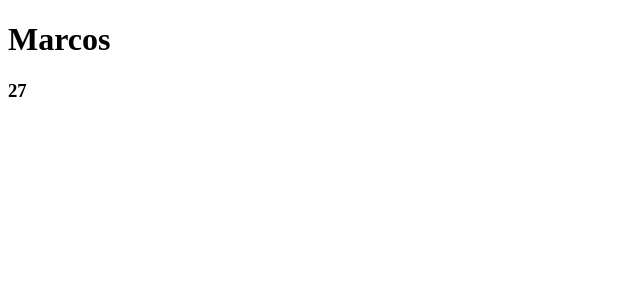
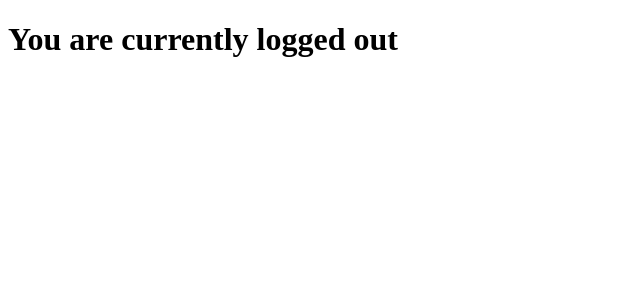
Before and after one commit to kevincwashburn/react-practice, a React (Create React App) app in the folder practice-app/: page / in a window 1280 px wide. Shown: the top 300 px of the page, without its empty margins (0-640 px from the left). Built offline with nearby package versions, Linux system fonts and the light colour scheme.

Commit message:
State Practice 2: my solution

```diff
--- a/practice-app/src/App.js
+++ b/practice-app/src/App.js
@@ -7,15 +7,19 @@
   constructor() {
     super()
     this.state = {
-      name: "Marcos",
-      age: 27
+      isLoggedIn: false
     }
   }
   render() {
+    let status;
+    if (this.state.isLoggedIn === true) {
+      status = "in"
+    } else if (!this.state.isLoggedIn) {
+      status = "out"
+    }
     return (
       <div>
-        <h1>{this.state.name}</h1>
-        <h3>{this.state.age}</h3>
+        <h1>You are currently logged {status}</h1>
       </div>
     )
   }
```
